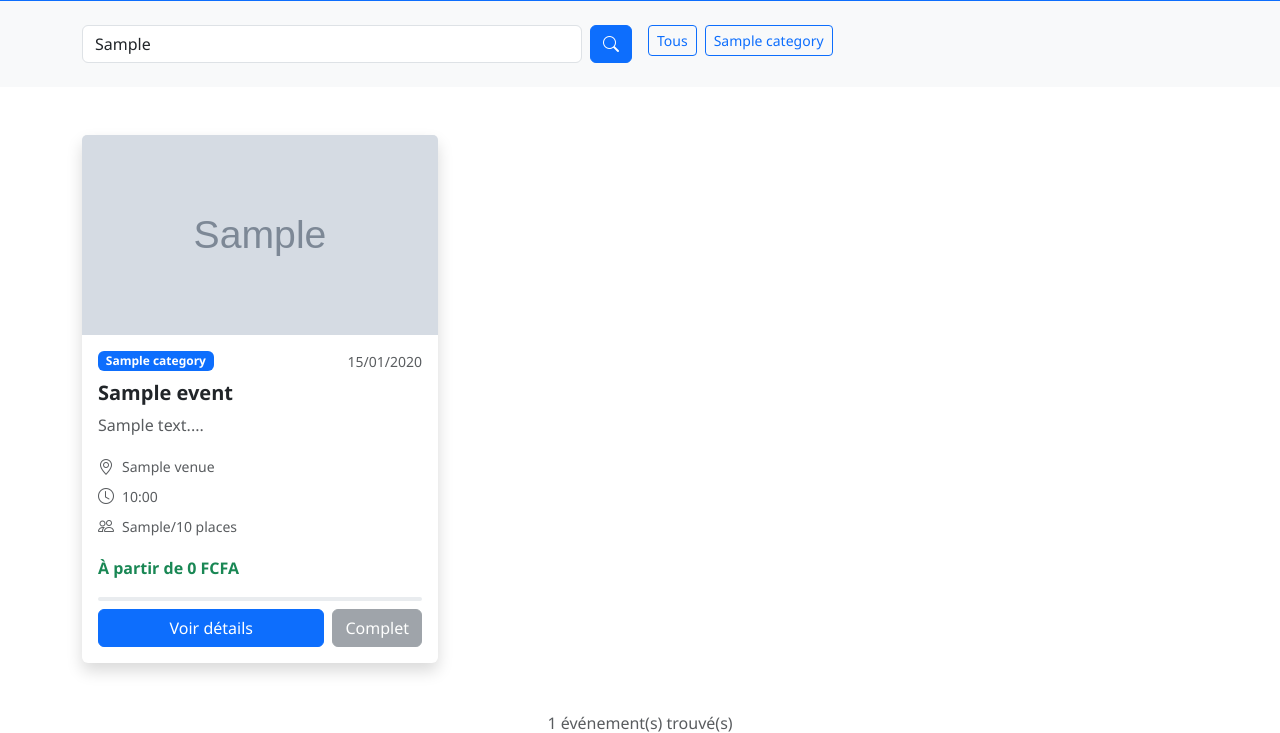
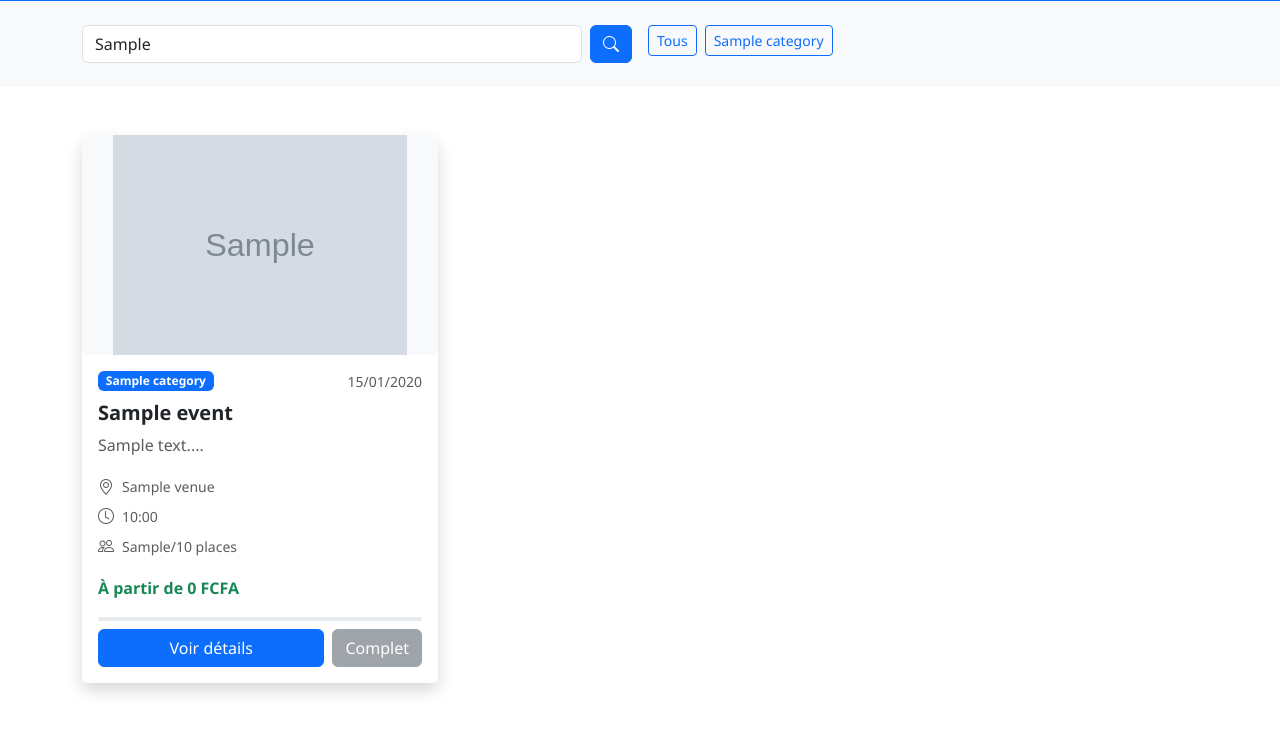
Before and after one commit to mgandega/sen_billets, a Symfony app: template templates/event/index.html.twig in a window 1280 px wide. Shown: the part 398-1131 px from the top of the page. Run offline with Twig, Linux system fonts and the light colour scheme; the template is opened without the code that fills it: most values are stand-ins (such as "Sample title", 1, 10 or a date in 2020); grey boxes marked "Sample" are stand-in pictures; style sheets or scripts are compiled from the project's sources; some libraries are stand-ins or nearby versions.

Commit message:
image ok

```diff
--- a/templates/event/index.html.twig
+++ b/templates/event/index.html.twig
@@ -3,6 +3,49 @@
 {% block title %}Événements - Sen-Billets{% endblock %}
 
 {% block body %}
+<style>
+/* Conteneur pour la zone d’image */
+.event-image-wrapper {
+    width: 100%;
+    height: 220px; /* valeur par défaut sur grands écrans */
+    overflow: hidden;
+    border-radius: .5rem .5rem 0 0;
+    background: #f8f9fa; /* fond neutre derrière l’image */
+    display: flex;
+    align-items: center;
+    justify-content: center;
+}
+
+/* L’image s’adapte sans être rognée */
+.event-image {
+    max-width: 100%;
+    max-height: 100%;
+    object-fit: contain;
+    display: block;
+}
+
+/* Petits écrans */
+@media (max-width: 576px) {
+    .event-image-wrapper {
+        height: 150px;
+    }
+}
+
+/* Écrans moyens */
+@media (min-width: 577px) and (max-width: 992px) {
+    .event-image-wrapper {
+        height: 180px;
+    }
+}
+
+/* Grands écrans */
+@media (min-width: 993px) {
+    .event-image-wrapper {
+        height: 220px;
+    }
+}
+</style>
+
 <!-- Hero Section -->
 <section class="bg-primary text-white py-5">
     <div class="container">
@@ -84,9 +127,11 @@
                     <div class="col-lg-4 col-md-6">
                         <div class="card h-100 border-0 shadow card-hover">
                             {% if event.imageUrl %}
-                                    <img src="{{ event.imageUrl }}" class="card-img-top" alt="{{ event.title }}" style="height: 200px; object-fit: cover;">
+                                <div class="event-image-wrapper">
+                                    <img src="{{ event.imageUrl }}" class="card-img-top event-image" alt="{{ event.title }}">
+                                </div>
                             {% else %}
-                                    <div class="bg-light d-flex align-items-center justify-content-center" style="height: 200px;">
+                                <div class="bg-light d-flex align-items-center justify-content-center event-image-wrapper">
                                     <i class="bi bi-calendar-event text-muted" style="font-size: 3rem;"></i>
                                 </div>
                             {% endif %}
```
Also changed, not shown: templates/event/show.html.twig (+5 -3 lines), public/qr-codes/qrcode_175900877668d85808693cf.png (added), public/qr-codes/qrcode_175900877668d85808945d3.png (added), public/qr-codes/qrcode_175900877668d85808b35a0.png (added), public/qr-codes/qrcode_175900953568d85aff69203.png (added), public/qr-codes/qrcode_175900953568d85aff8e1a5.png (added), public/qr-codes/qrcode_175900953568d85affe1ea5.png (added), public/uploads/events/68d8512cc6e8b.jpg (added), 10 other files. Lines whose indentation alone changed are shown as unchanged.
